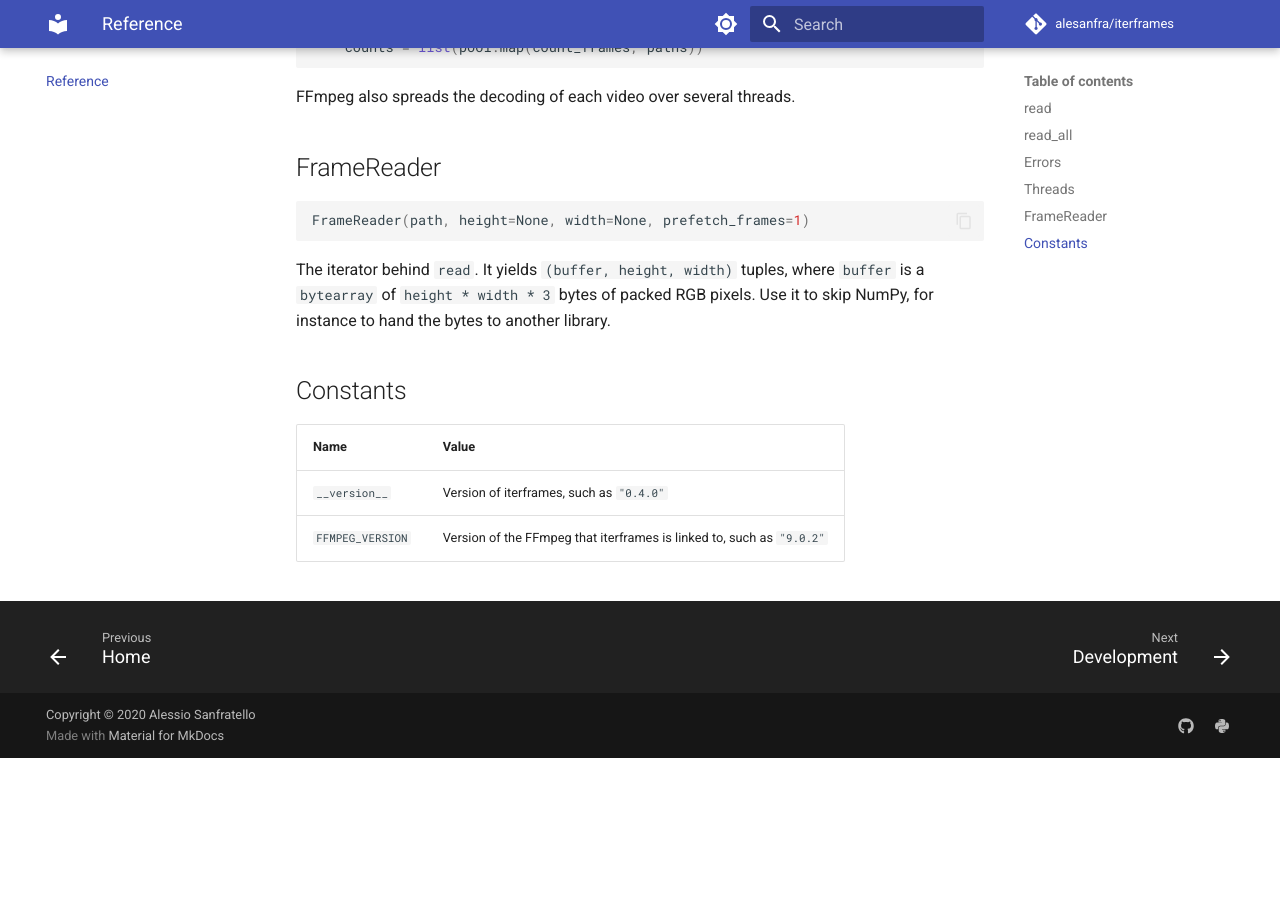
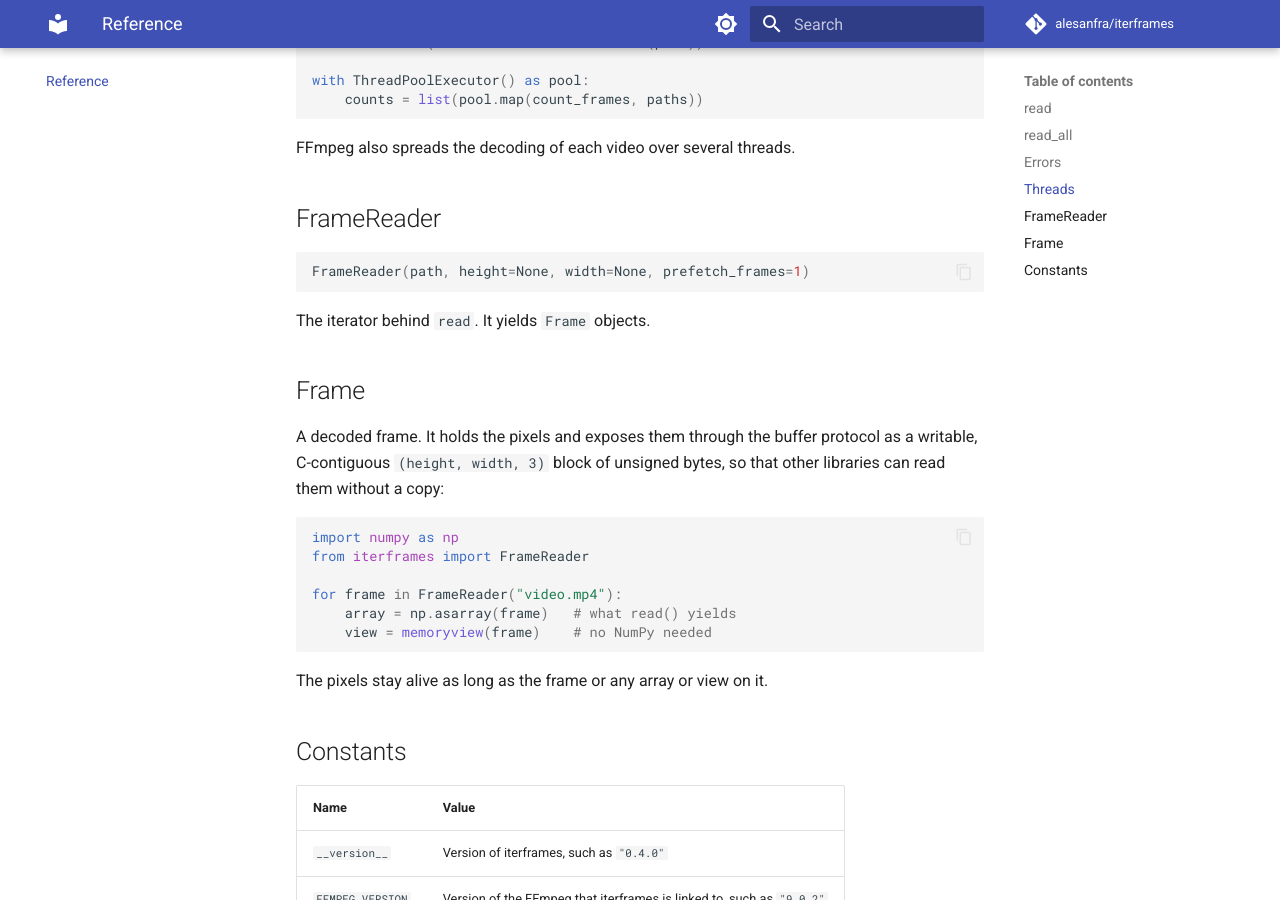
Before and after one commit to alesanfra/iterframes, an MkDocs documentation site: the page built from docs/reference.md, in a window 1280 px wide and 900 px high, scrolled down 2005 px. Built offline with MkDocs 1.6.1 and Material for MkDocs 9.7.7, drawn with Linux system fonts in a browser that asks for light colours; comment, search, counter and statistics services are not loaded; before the commit the page ends 2763 px from its top, so only the background shows below that; some of the changed text lies outside the part shown.

Commit message:
feat!: hand frames to NumPy without a copy
FrameReader now yields Frame objects that expose the FFmpeg frame
through the buffer protocol, so np.asarray(frame) shares its memory
instead of copying it into a bytearray. The decoder thread packs the
rows when swscale pads them, keeping the arrays C-contiguous.

The buffer protocol joined the stable ABI in Python 3.11, so the
minimum supported version moves from 3.10 to 3.11.

Document the reason iterframes exists: decoding runs on a thread that
never takes the GIL and overlaps with expensive per-frame work such as
model inference. A benchmark test checks the overlap.

BREAKING CHANGE: Python 3.11 or later is required, and FrameReader
yields Frame objects instead of (bytearray, height, width) tuples.

Co-Authored-By: Claude Opus 5 <noreply@anthropic.com>

````diff
--- a/Cargo.toml
+++ b/Cargo.toml
@@ -3,7 +3,7 @@ name = "iterframes"
 version = "0.4.0"
 edition = "2024"
 rust-version = "1.88"
-description = "Python video decoder: iterate over the frames of a video as NumPy arrays"
+description = "Iterate over the frames of a video as NumPy arrays, decoded on a background thread while you process them"
 homepage = "https://github.com/alesanfra/iterframes"
 repository = "https://github.com/alesanfra/iterframes"
 license = "LGPL-3.0-only"
@@ -19,8 +19,8 @@ crate-type = ["cdylib"]
 static = ["ffmpeg/static"]
 
 [dependencies]
-# One wheel per platform for every CPython from 3.10 on.
-pyo3 = { version = "0.29", features = ["abi3-py310"] }
+# One wheel per platform for every CPython from 3.11 on.
+pyo3 = { version = "0.29", features = ["abi3-py311"] }
 crossbeam-channel = "0.5"
 
 [dependencies.ffmpeg]
--- a/docs/development.md
+++ b/docs/development.md
@@ -65,7 +65,7 @@ environment. Run it again after every change to a `.rs` file.
 
 | Path | Contents |
 | --- | --- |
-| `src/lib.rs` | Python module: `FrameReader` and the error mapping |
+| `src/lib.rs` | Python module: `Frame`, `FrameReader`, and the error mapping |
 | `src/decoder.rs` | Decoding thread: demux, decode, convert to RGB |
 | `iterframes/__init__.py` | `read` and `read_all`, which wrap `FrameReader` |
 | `scripts/build-ffmpeg.sh` | Static FFmpeg build for the wheels |
--- a/docs/reference.md
+++ b/docs/reference.md
@@ -24,9 +24,11 @@ and `width` is given, the other keeps the size of the video, so the aspect
 ratio changes.
 
 Decoding starts when the first frame is requested, on a background thread
-that runs ahead of your code by up to `prefetch_frames` frames. A larger
-value smooths out frames that take longer to decode, at the cost of
-memory: one 1080p frame takes about 6 MB.
+that runs ahead of your code by up to `prefetch_frames` frames. The thread
+never takes the GIL, so it decodes the next frames while your code
+processes the current one, even when that code holds the GIL. A larger
+`prefetch_frames` smooths out frames that take longer to decode, at the
+cost of memory: one 1080p frame takes about 6 MB.
 
 The decoder stops when the iterator is exhausted or garbage-collected, for
 example after a `break`.
@@ -89,10 +91,24 @@ FFmpeg also spreads the decoding of each video over several threads.
 FrameReader(path, height=None, width=None, prefetch_frames=1)
 ```
 
-The iterator behind `read`. It yields `(buffer, height, width)` tuples,
-where `buffer` is a `bytearray` of `height * width * 3` bytes of packed
-RGB pixels. Use it to skip NumPy, for instance to hand the bytes to
-another library.
+The iterator behind `read`. It yields `Frame` objects.
+
+## Frame
+
+A decoded frame. It holds the pixels and exposes them through the buffer
+protocol as a writable, C-contiguous `(height, width, 3)` block of
+unsigned bytes, so that other libraries can read them without a copy:
+
+```python
+import numpy as np
+from iterframes import FrameReader
+
+for frame in FrameReader("video.mp4"):
+    array = np.asarray(frame)   # what read() yields
+    view = memoryview(frame)    # no NumPy needed
+```
+
+The pixels stay alive as long as the frame or any array or view on it.
 
 ## Constants
 
--- a/mkdocs.yml
+++ b/mkdocs.yml
@@ -1,5 +1,5 @@
 site_name: iterframes
-site_description: Iterate over the frames of a video as NumPy arrays, decoded by FFmpeg in Rust
+site_description: Iterate over the frames of a video as NumPy arrays, decoded on a background thread while you process them
 site_author: Alessio Sanfratello
 site_url: https://iterframes.readthedocs.io
 
--- a/pyproject.toml
+++ b/pyproject.toml
@@ -7,12 +7,12 @@ name = "iterframes"
 authors = [
     { name = "Alessio Sanfratello", email = "sanfra90@gmail.com" },
 ]
-description = "Iterate over the frames of a video as NumPy arrays, decoded by FFmpeg in Rust"
+description = "Iterate over the frames of a video as NumPy arrays, decoded on a background thread while you process them"
 readme = "README.md"
 license = "LGPL-3.0-only"
 license-files = ["LICENSE"]
 keywords = ["video", "decoder", "ffmpeg", "frames", "numpy"]
-requires-python = ">=3.10"
+requires-python = ">=3.11"
 classifiers = [
     "Intended Audience :: Science/Research",
     "Programming Language :: Python :: 3",
````
Also changed, not shown: other parts of docs/development.md (+1 -1 lines), AGENTS.md (+15 -4 lines), CHANGELOG.md (+7 -2 lines), README.md (+7 -5 lines), docs/index.md (+10 -6 lines), iterframes/__init__.py (+20 -11 lines), 6 other files.
